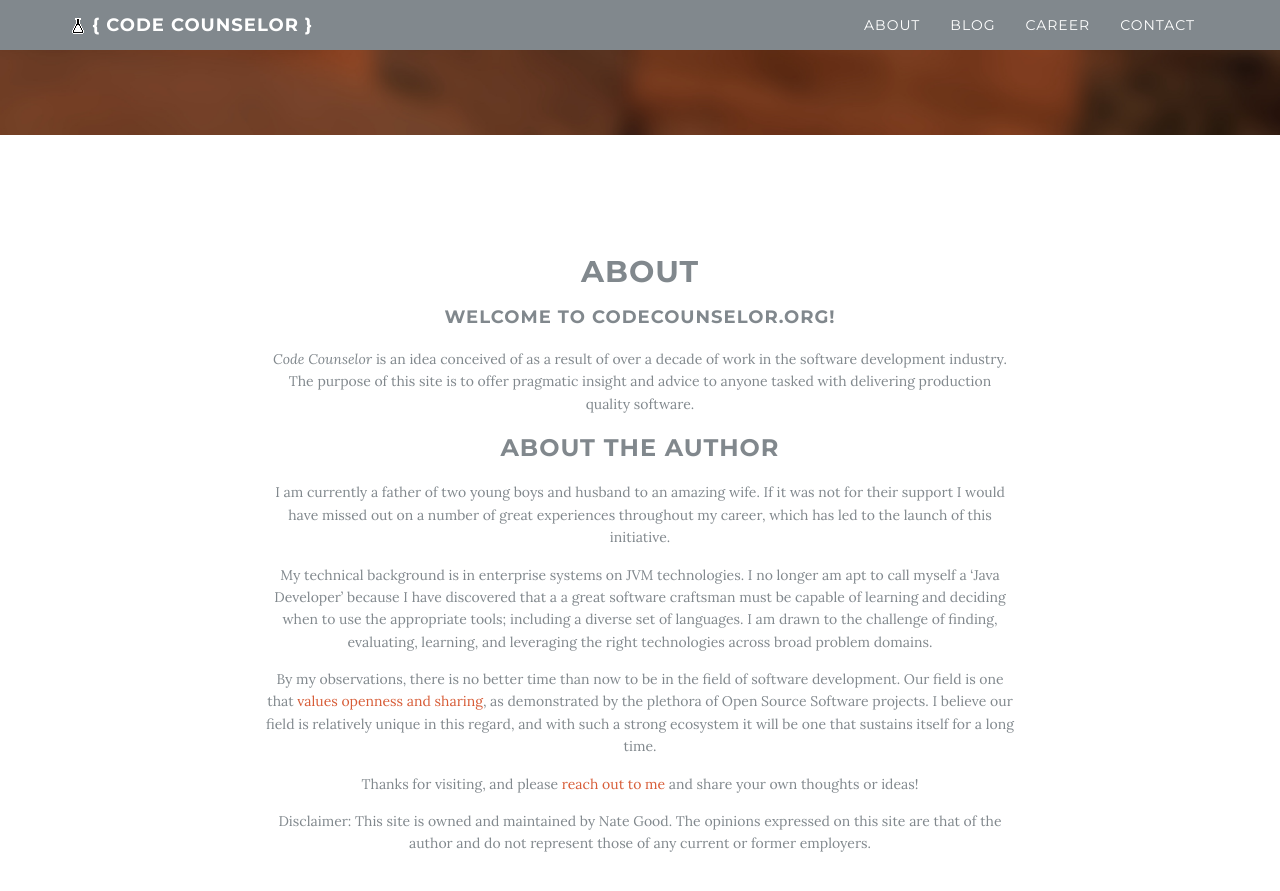
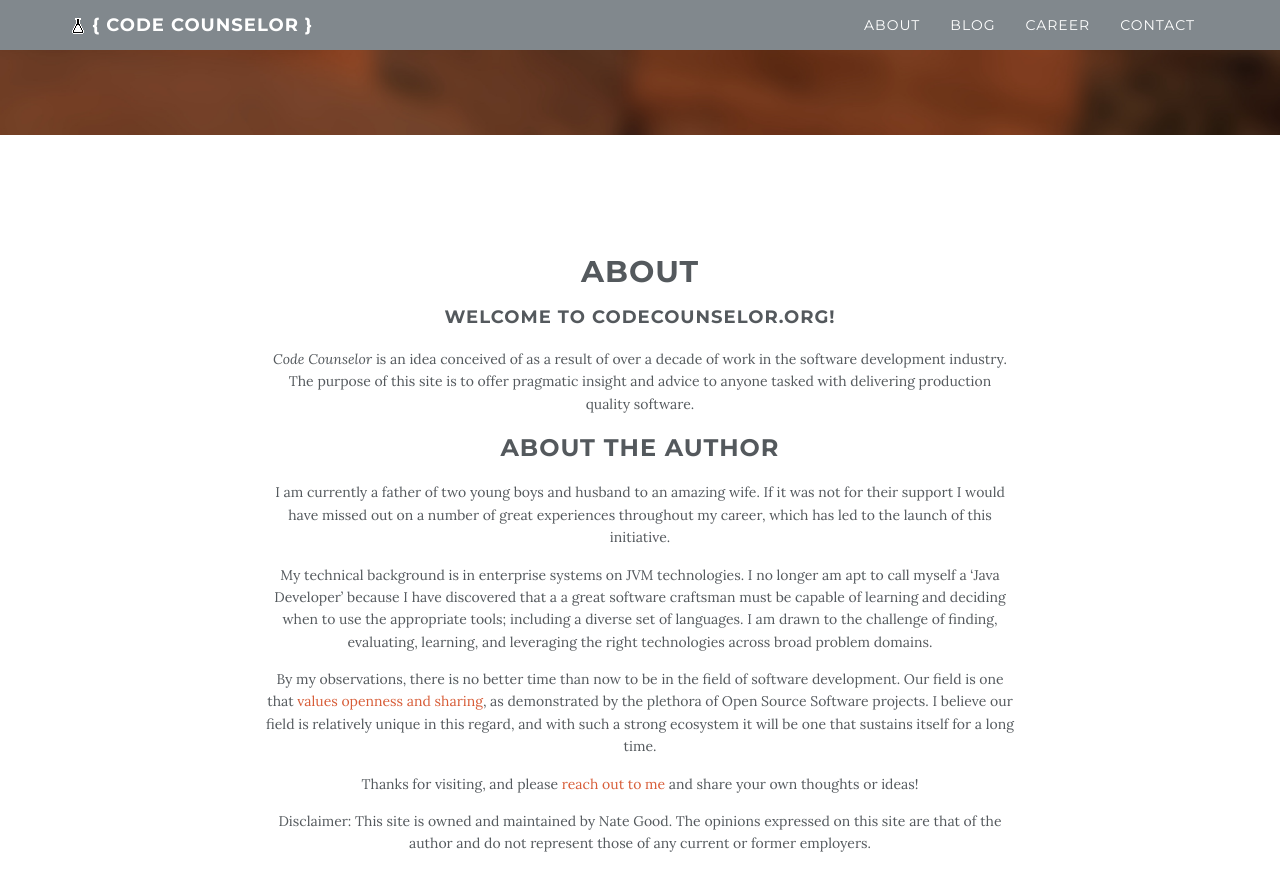
Before and after one commit to codecounselor/codecounselor.github.io, a Jekyll site: the page built from index.html, in a window 1280 px wide and 900 px high, scrolled down 765 px. Shown: the top 891 px of the window. Built offline with Jekyll 4.4.1, drawn with Linux system fonts in a browser that asks for light colours; comment, search, counter and statistics services are not loaded.

Commit message:
fixed font color to be more readable

```diff
--- a/_config.yml
+++ b/_config.yml
@@ -10,17 +10,9 @@
 disqus-shortname: "codecounselor"
 
 # Code Highlighting
-highlighter: pygments
-#highlighter: rogue
+highlighter: rogue
 
-#https://github.com/vmg/redcarpet/
-#markdown: redcarpet
-#redcarpet:
-  #https://george-hawkins.github.io/basic-gfm-jekyll/redcarpet-extensions.html
-#  extensions: ["autolink: false", "with_toc_data", "highlight"]
-
-markdown: kramdown #Doesn't work with fenced code blocks
-
+markdown: kramdown
 
 # Navigation bar links
 # Blog link in the blog and post pages will point to the blog.html#blog
--- a/css/codecounselor.scss
+++ b/css/codecounselor.scss
@@ -13,7 +13,7 @@
 $dark: rgb(245,245,245); //965c38; //743f24; //dimgray;
 $light: #fff;
 
-$fontColor: $gray;
+$fontColor: #54595d;
 $linkColor: $orange;
 $selectionBackground: $orange;
 $pageBackgroungColor: white;
```
